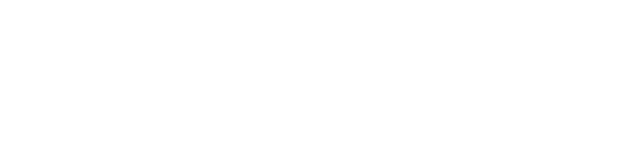
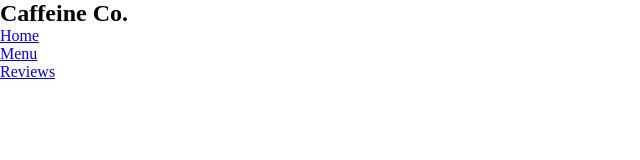
Before and after one commit to willis19/Caffeine-Co, a plain HTML site: page index.html in a window 1280 px wide. Shown: the whole page, without its empty margins (0-640 px from the left). Drawn offline with Linux system fonts and the light colour scheme.

Commit message:
working on header

```diff
--- /dev/null
+++ b/css/style.css
@@ -0,0 +1,6 @@
+/* font-family: "Montserrat", sans-serif; */
+
+* {
+    margin: 0;
+    padding: 0;
+}
--- a/index.html
+++ b/index.html
@@ -3,9 +3,20 @@
 <head>
     <meta charset="UTF-8">
     <meta name="viewport" content="width=device-width, initial-scale=1.0">
-    <title>Document</title>
+    <title>Caffeine Co.</title>
+    <link rel="stylesheet" href="/css/style.css">
+    <link href="https://fonts.googleapis.com/css2?family=Montserrat:ital,wght@0,100..900;1,100..900&display=swap" rel="stylesheet">
 </head>
 <body>
-
+    <header>
+        <nav>
+            <h1>Caffeine Co.</h1>
+            <ul>
+                <li><a href="/index.html">Home</a></li>
+                <li><a href="#">Menu</a></li>
+                <li><a href="#">Reviews</a></li>
+            </ul>
+        </nav>
+    </header>
 </body>
 </html>
```
